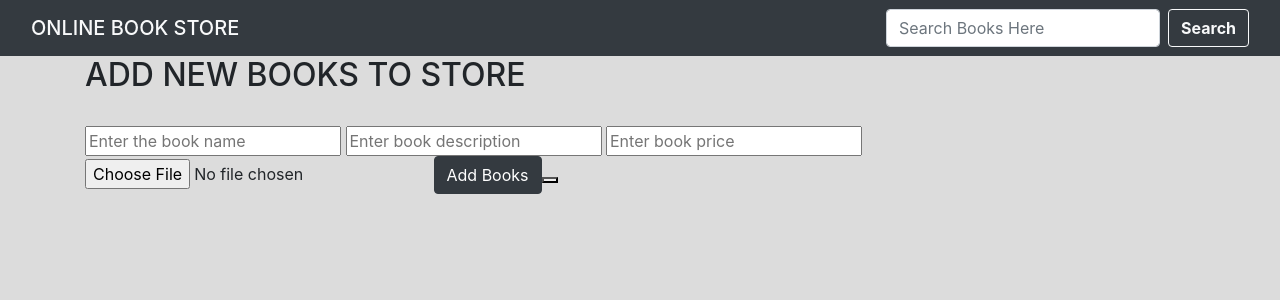
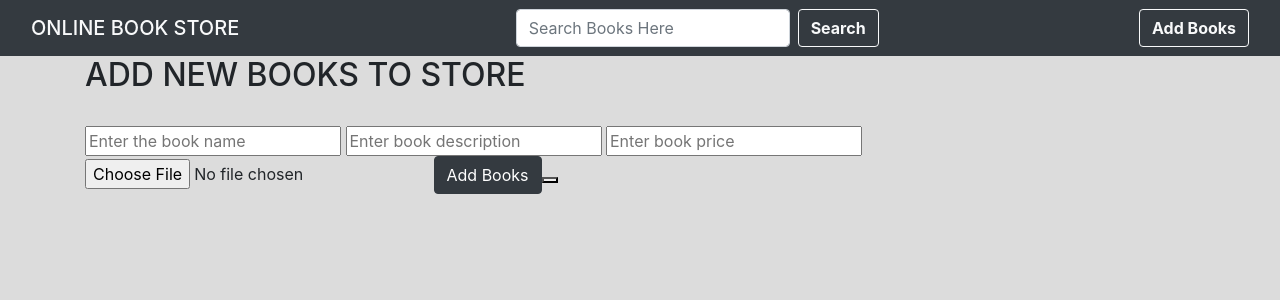
Before and after one commit to Jaseelamktgi/bookstore_py, a Django app: page /add/ in a window 1280 px wide. Shown: the top 300 px of the page. Run offline with Django 4.2, Linux system fonts and the light colour scheme.

Commit message:
add books link added base.html

```diff
--- a/bookstore_project/templates/base.html
+++ b/bookstore_project/templates/base.html
@@ -16,6 +16,7 @@
                   <input class="form-control mr-sm-2" type="search" placeholder="Search Books Here" aria-label="Search">
                   <a href="/" class="btn  btn-outline-light font-weight-bold">Search</a>
             </form>
+            <a href="/add" class="btn  btn-outline-light font-weight-bold">Add Books</a>
 
       </div>
     </nav>
```
